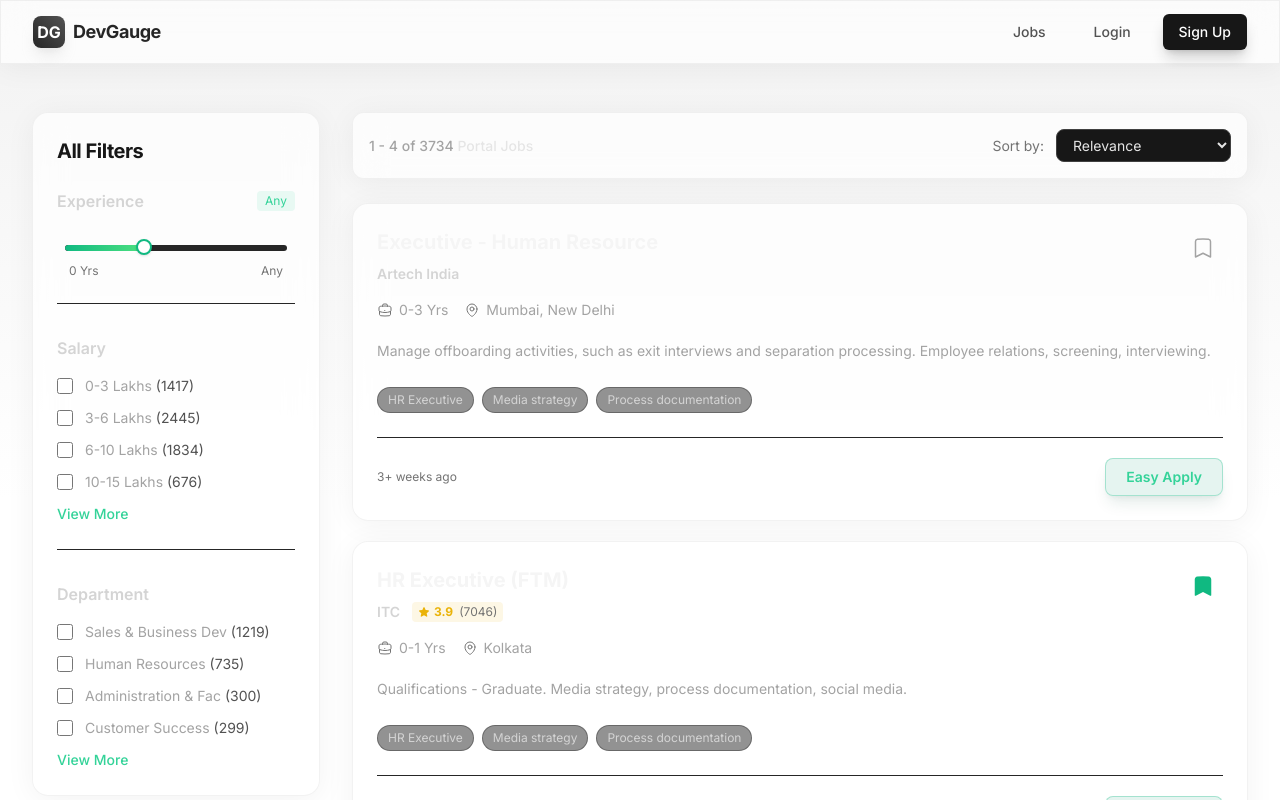
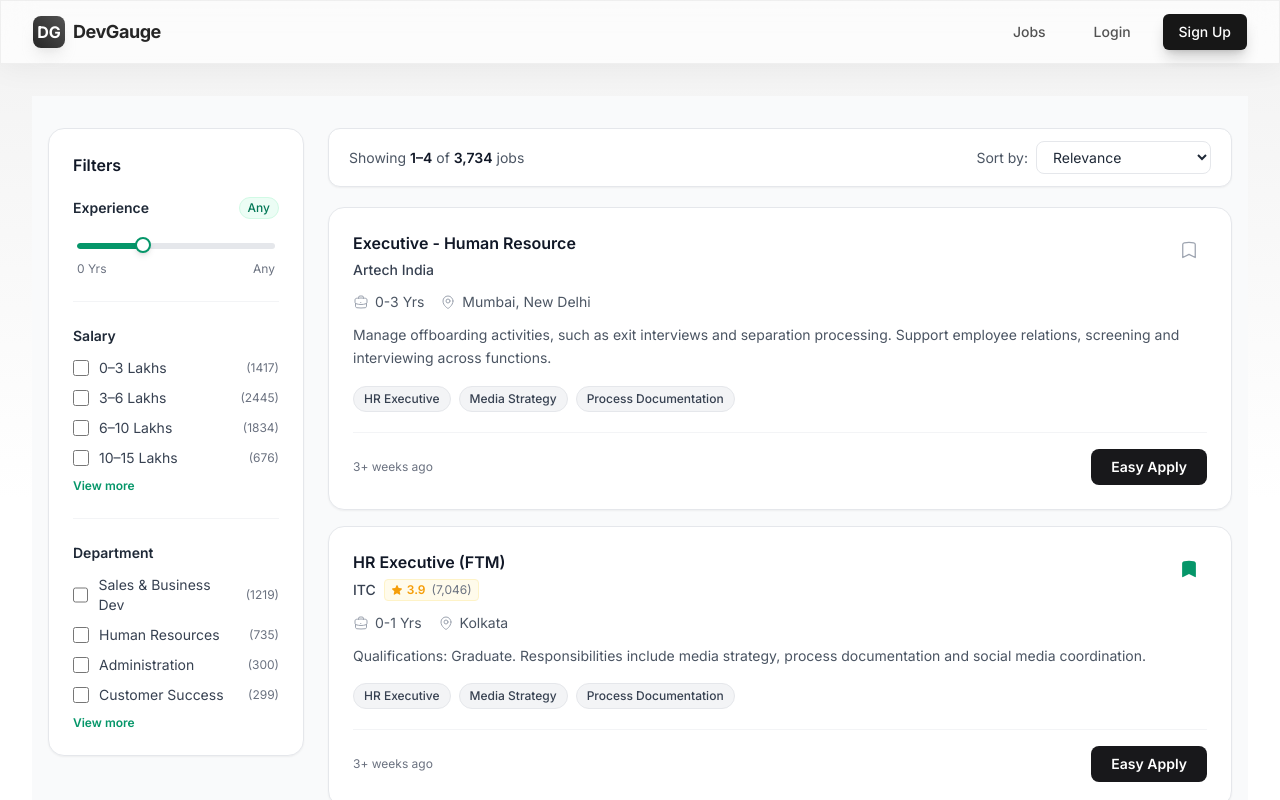
Before and after one commit to Akp2636/DevGauge, a Next.js app in the folder frontend/: page /jobs in a window 1280 px wide. Shown: the top 800 px of the page. Built offline with nearby package versions, Linux system fonts and the light colour scheme.

Commit message:
feat: Redesign jobs listing page to professional LinkedIn-style light theme

```diff
--- a/frontend/src/app/jobs/page.tsx
+++ b/frontend/src/app/jobs/page.tsx
@@ -10,11 +10,10 @@ const DEMO_JOBS = [
         company: "Artech India",
         experience: "0-3 Yrs",
         location: "Mumbai, New Delhi",
-        description: "Manage offboarding activities, such as exit interviews and separation processing. Employee relations, screening, interviewing.",
-        tags: ["HR Executive", "Media strategy", "Process documentation"],
+        description: "Manage offboarding activities, such as exit interviews and separation processing. Support employee relations, screening and interviewing across functions.",
+        tags: ["HR Executive", "Media Strategy", "Process Documentation"],
         posted: "3+ weeks ago",
         featured: false,
-        saved: false,
     },
     {
         id: 2,
@@ -24,11 +23,10 @@ const DEMO_JOBS = [
         reviews: 7046,
         experience: "0-1 Yrs",
         location: "Kolkata",
-        description: "Qualifications - Graduate. Media strategy, process documentation, social media.",
-        tags: ["HR Executive", "Media strategy", "Process documentation"],
+        description: "Qualifications: Graduate. Responsibilities include media strategy, process documentation and social media coordination.",
+        tags: ["HR Executive", "Media Strategy", "Process Documentation"],
         posted: "3+ weeks ago",
         featured: false,
-        saved: true,
     },
     {
         id: 3,
@@ -37,117 +35,136 @@ const DEMO_JOBS = [
         rating: 3.5,
         experience: "0-5 Yrs",
         location: "Kolkata, Bhubaneswar",
-        description: "Drive sales initiatives, build client relationships, manage distribution channels efficiently.",
+        description: "Drive sales initiatives, build lasting client relationships, and manage distribution channels efficiently across assigned territories.",
         tags: ["Sales Strategy", "Channel Management"],
         posted: "2 weeks ago",
         featured: true,
-        saved: false,
     },
     {
         id: 4,
-        title: "Frontend Developer - React",
+        title: "Frontend Developer — React",
         company: "TechNova Solutions",
         rating: 4.2,
+        reviews: 312,
         experience: "2-5 Yrs",
-        location: "Remote, Bangalore",
-        description: "Build robust user interfaces using modern React, TailwindCSS. Ensure high performance and responsiveness.",
+        location: "Remote · Bangalore",
+        description: "Build robust user interfaces using modern React and TypeScript. Ensure high performance, accessibility, and responsiveness across all platforms.",
         tags: ["React", "TypeScript", "Tailwind CSS"],
         posted: "2 days ago",
         featured: true,
-        saved: false,
-    }
+    },
+];
+
+const SALARY_OPTIONS = [
+    { label: "0–3 Lakhs", count: 1417 },
+    { label: "3–6 Lakhs", count: 2445 },
+    { label: "6–10 Lakhs", count: 1834 },
+    { label: "10–15 Lakhs", count: 676 },
+];
+
+const DEPARTMENT_OPTIONS = [
+    { label: "Sales & Business Dev", count: 1219 },
+    { label: "Human Resources", count: 735 },
+    { label: "Administration", count: 300 },
+    { label: "Customer Success", count: 299 },
 ];
 
 export default function JobsPage() {
     const [savedJobs, setSavedJobs] = useState<number[]>([2]);
 
     const toggleSave = (id: number) => {
-        if (savedJobs.includes(id)) {
-            setSavedJobs(savedJobs.filter(jobId => jobId !== id));
-        } else {
-            setSavedJobs([...savedJobs, id]);
-        }
+        setSavedJobs(prev =>
+            prev.includes(id) ? prev.filter(j => j !== id) : [...prev, id]
+        );
     };
 
     return (
-        <div className="flex flex-col lg:flex-row gap-8 min-h-screen py-8 pt-4 animate-in fade-in duration-700">
+        <div
+            className="min-h-screen px-4 py-8"
+            style={{ background: '#f9fafb' }}
+        >
+            <div className="max-w-7xl mx-auto flex flex-col lg:flex-row gap-6 animate-in fade-in duration-500">
 
-            {/* Sidebar Filters */}
-            <aside className="w-full lg:w-72 flex-shrink-0 space-y-6">
-                <div className="glass p-6 rounded-2xl border border-neutral-800">
-                    <h2 className="text-xl font-bold mb-6 tracking-tight">All Filters</h2>
+                {/* ── Sidebar ── */}
+                <aside className="w-full lg:w-64 flex-shrink-0">
+                    <div className="bg-white rounded-2xl border border-gray-200 shadow-sm p-6 sticky top-20">
+                        <h2 className="text-base font-semibold text-gray-900 mb-5">Filters</h2>
 
-                    {/* Experience Filter */}
-                    <div className="mb-8 border-b border-neutral-800 pb-6">
-                        <h3 className="font-semibold mb-4 text-neutral-300 flex justify-between items-center">
-                            Experience
-                            <span className="text-xs font-normal text-emerald-400 bg-emerald-400/10 px-2 py-0.5 rounded">Any</span>
-                        </h3>
-                        <div className="relative pt-4 px-2">
-                            <div className="h-1.5 w-full bg-neutral-800 rounded-full overflow-hidden">
-                                <div className="h-full bg-gradient-to-r from-emerald-500 to-green-400 w-1/3 rounded-full"></div>
+                        {/* Experience */}
+                        <div className="mb-6 pb-6 border-b border-gray-100">
+                            <div className="flex items-center justify-between mb-3">
+                                <h3 className="text-sm font-semibold text-gray-800">Experience</h3>
+                                <span className="text-xs font-medium text-emerald-700 bg-emerald-50 border border-emerald-100 px-2 py-0.5 rounded-full">Any</span>
                             </div>
-                            <div className="absolute top-2.5 left-1/3 w-4 h-4 bg-white rounded-full shadow border-2 border-emerald-500 cursor-pointer"></div>
-                            <div className="flex justify-between text-xs text-neutral-500 mt-3 px-1">
+                            <div className="relative pt-3 px-1">
+                                <div className="h-1.5 w-full bg-gray-200 rounded-full overflow-hidden">
+                                    <div className="h-full bg-emerald-600 w-1/3 rounded-full" />
+                                </div>
+                                <div className="absolute top-1.5 left-[calc(33%-6px)] w-4 h-4 bg-white rounded-full shadow-md border-2 border-emerald-600 cursor-pointer" />
+                                <div className="flex justify-between text-xs text-gray-500 mt-3">
                                     <span>0 Yrs</span>
                                     <span>Any</span>
                                 </div>
                             </div>
                         </div>
 
-                    {/* Salary Filter */}
-                    <div className="mb-8 border-b border-neutral-800 pb-6">
-                        <h3 className="font-semibold mb-4 text-neutral-300">Salary</h3>
-                        <div className="space-y-3">
-                            {[
-                                { label: "0-3 Lakhs", count: 1417 },
-                                { label: "3-6 Lakhs", count: 2445 },
-                                { label: "6-10 Lakhs", count: 1834 },
-                                { label: "10-15 Lakhs", count: 676 },
-                            ].map((item, i) => (
-                                <label key={i} className="flex items-center gap-3 cursor-pointer group">
-                                    <input type="checkbox" className="w-4 h-4 rounded border-neutral-700 bg-neutral-900 text-emerald-500 focus:ring-emerald-500 focus:ring-offset-neutral-900 accent-emerald-500" />
-                                    <span className="text-sm text-neutral-400 group-hover:text-neutral-200 transition-colors">
-                                        {item.label} <span className="text-neutral-600">({item.count})</span>
+                        {/* Salary */}
+                        <div className="mb-6 pb-6 border-b border-gray-100">
+                            <h3 className="text-sm font-semibold text-gray-800 mb-3">Salary</h3>
+                            <div className="space-y-2.5">
+                                {SALARY_OPTIONS.map((item, i) => (
+                                    <label key={i} className="flex items-center gap-2.5 cursor-pointer group">
+                                        <input
+                                            type="checkbox"
+                                            className="w-4 h-4 rounded border-gray-300 text-emerald-600 accent-emerald-600 focus:ring-emerald-500"
+                                        />
+                                        <span className="text-sm text-gray-700 group-hover:text-gray-900 transition-colors">
+                                            {item.label}
                                         </span>
+                                        <span className="text-xs text-gray-500 ml-auto">({item.count})</span>
                                     </label>
                                 ))}
-                            <button className="text-emerald-400 text-sm font-medium hover:text-emerald-300 transition-colors mt-2">View More</button>
+                                <button className="text-emerald-600 text-xs font-semibold hover:text-emerald-700 transition-colors mt-1 block">
+                                    View more
+                                </button>
                             </div>
                         </div>
 
-                    {/* Department Filter */}
+                        {/* Department */}
                         <div>
-                        <h3 className="font-semibold mb-4 text-neutral-300">Department</h3>
-                        <div className="space-y-3">
-                            {[
-                                { label: "Sales & Business Dev", count: 1219 },
-                                { label: "Human Resources", count: 735 },
-                                { label: "Administration & Fac", count: 300 },
-                                { label: "Customer Success", count: 299 },
-                            ].map((item, i) => (
-                                <label key={i} className="flex items-center gap-3 cursor-pointer group">
-                                    <input type="checkbox" className="w-4 h-4 rounded border-neutral-700 bg-neutral-900 text-emerald-500 focus:ring-emerald-500 focus:ring-offset-neutral-900 accent-emerald-500" />
-                                    <span className="text-sm text-neutral-400 group-hover:text-neutral-200 transition-colors">
-                                        {item.label} <span className="text-neutral-600">({item.count})</span>
+                            <h3 className="text-sm font-semibold text-gray-800 mb-3">Department</h3>
+                            <div className="space-y-2.5">
+                                {DEPARTMENT_OPTIONS.map((item, i) => (
+                                    <label key={i} className="flex items-center gap-2.5 cursor-pointer group">
+                                        <input
+                                            type="checkbox"
+                                            className="w-4 h-4 rounded border-gray-300 text-emerald-600 accent-emerald-600 focus:ring-emerald-500"
+                                        />
+                                        <span className="text-sm text-gray-700 group-hover:text-gray-900 transition-colors">
+                                            {item.label}
                                         </span>
+                                        <span className="text-xs text-gray-500 ml-auto">({item.count})</span>
                                     </label>
                                 ))}
-                            <button className="text-emerald-400 text-sm font-medium hover:text-emerald-300 transition-colors mt-2">View More</button>
+                                <button className="text-emerald-600 text-xs font-semibold hover:text-emerald-700 transition-colors mt-1 block">
+                                    View more
+                                </button>
                             </div>
                         </div>
                     </div>
                 </aside>
 
-            {/* Main Content Area */}
-            <main className="flex-1 space-y-4">
-                <div className="flex flex-col sm:flex-row justify-between items-start sm:items-center p-4 glass rounded-xl border border-neutral-800 mb-6 gap-4">
-                    <p className="text-sm text-neutral-400 font-medium">
-                        1 - 4 of 3734 <span className="text-neutral-200">Portal Jobs</span>
+                {/* ── Main ── */}
+                <main className="flex-1 min-w-0">
+                    {/* Results bar */}
+                    <div className="flex flex-col sm:flex-row justify-between items-start sm:items-center bg-white border border-gray-200 rounded-xl shadow-sm px-5 py-3 mb-5 gap-3">
+                        <p className="text-sm text-gray-600">
+                            Showing <span className="font-semibold text-gray-900">1–4</span> of{' '}
+                            <span className="font-semibold text-gray-900">3,734</span> jobs
                         </p>
-                    <div className="flex items-center gap-3">
-                        <span className="text-sm text-neutral-500">Sort by:</span>
-                        <select className="bg-neutral-900 border border-neutral-700 text-sm rounded-lg px-3 py-1.5 focus:outline-none focus:border-emerald-500 text-neutral-200 cursor-pointer">
+                        <div className="flex items-center gap-2">
+                            <span className="text-sm text-gray-600">Sort by:</span>
+                            <select className="text-sm border border-gray-200 bg-white text-gray-800 rounded-lg px-3 py-1.5 outline-none focus:border-emerald-500 focus:ring-2 focus:ring-emerald-500/10 cursor-pointer">
                                 <option>Relevance</option>
                                 <option>Date Posted</option>
                                 <option>Salary: High to Low</option>
@@ -155,72 +172,87 @@ export default function JobsPage() {
                         </div>
                     </div>
 
-                {/* Job List */}
-                <div className="space-y-5">
+                    {/* Job Cards */}
+                    <div className="space-y-4">
                         {DEMO_JOBS.map((job) => (
-                        <div key={job.id} className="relative group glass p-6 rounded-2xl border border-neutral-800 hover:border-neutral-600 transition-all duration-300 hover:-translate-y-1 hover:shadow-[0_8px_30px_rgb(0,0,0,0.12)] hover:shadow-emerald-900/20">
-
-                            {/* Featured Badge */}
+                            <div
+                                key={job.id}
+                                className="relative bg-white rounded-2xl border border-gray-200 shadow-sm hover:shadow-md hover:border-gray-300 hover:-translate-y-0.5 transition-all duration-200 p-6 group"
+                            >
+                                {/* Featured badge */}
                                 {job.featured && (
-                                <div className="absolute top-0 right-8 -translate-y-1/2 bg-gradient-to-r from-emerald-500 to-cyan-500 text-white text-[10px] font-bold px-3 py-1 rounded-full shadow-lg">
+                                    <div className="absolute top-0 right-6 -translate-y-1/2 bg-zinc-900 text-white text-[10px] font-bold tracking-wider px-3 py-1 rounded-full shadow-sm">
                                         FEATURED
                                     </div>
                                 )}
 
-                            <div className="flex justify-between items-start mb-4">
-                                <div>
-                                    <h2 className="text-xl font-bold text-neutral-100 group-hover:text-emerald-400 transition-colors cursor-pointer mb-2">
+                                {/* Card header */}
+                                <div className="flex justify-between items-start gap-4 mb-3">
+                                    <div className="flex-1 min-w-0">
+                                        <h2 className="text-base font-semibold text-gray-900 group-hover:text-emerald-700 transition-colors cursor-pointer leading-snug mb-1.5 truncate">
                                             {job.title}
                                         </h2>
-                                    <div className="flex items-center gap-3 text-sm text-neutral-400">
-                                        <span className="font-semibold text-neutral-300">{job.company}</span>
+                                        <div className="flex items-center gap-2 flex-wrap">
+                                            <span className="text-sm font-medium text-gray-700">{job.company}</span>
                                             {job.rating && (
-                                            <div className="flex items-center gap-1 text-yellow-500 bg-yellow-500/10 px-1.5 py-0.5 rounded text-xs font-bold">
+                                                <div className="flex items-center gap-1 text-amber-500 bg-amber-50 border border-amber-100 px-1.5 py-0.5 rounded text-xs font-semibold">
                                                     <StarIcon className="w-3 h-3" />
-                                                {job.rating} {job.reviews && <span className="text-neutral-500 font-normal ml-0.5">({job.reviews})</span>}
+                                                    {job.rating}
+                                                    {job.reviews && (
+                                                        <span className="text-gray-500 font-normal ml-0.5">({job.reviews.toLocaleString()})</span>
+                                                    )}
                                                 </div>
                                             )}
                                         </div>
                                     </div>
-                                {/* Save Button */}
+
+                                    {/* Save button */}
                                     <button
                                         onClick={() => toggleSave(job.id)}
-                                    className="p-2 rounded-full hover:bg-neutral-800 text-neutral-400 hover:text-emerald-400 transition-colors"
+                                        className="p-2 rounded-lg hover:bg-gray-100 text-gray-400 hover:text-gray-700 transition-colors flex-shrink-0"
+                                        title={savedJobs.includes(job.id) ? 'Unsave job' : 'Save job'}
                                     >
                                         {savedJobs.includes(job.id) ? (
-                                        <BookmarkSolidIcon className="w-6 h-6 text-emerald-500" />
+                                            <BookmarkSolidIcon className="w-5 h-5 text-emerald-600" />
                                         ) : (
-                                        <BookmarkIcon className="w-6 h-6" />
+                                            <BookmarkIcon className="w-5 h-5" />
                                         )}
                                     </button>
                                 </div>
 
-                            <div className="flex flex-wrap gap-4 text-sm text-neutral-400 mb-5">
+                                {/* Meta info */}
+                                <div className="flex flex-wrap gap-4 text-sm text-gray-600 mb-3">
                                     <div className="flex items-center gap-1.5">
-                                    <BriefcaseIcon className="w-4 h-4 text-neutral-500" />
+                                        <BriefcaseIcon className="w-4 h-4 text-gray-400" />
                                         {job.experience}
                                     </div>
                                     <div className="flex items-center gap-1.5">
-                                    <MapPinIcon className="w-4 h-4 text-neutral-500" />
+                                        <MapPinIcon className="w-4 h-4 text-gray-400" />
                                         {job.location}
                                     </div>
                                 </div>
 
-                            <p className="text-sm text-neutral-400 leading-relaxed mb-6 line-clamp-2">
+                                {/* Description */}
+                                <p className="text-sm text-gray-600 leading-relaxed mb-4 line-clamp-2">
                                     {job.description}
                                 </p>
 
-                            <div className="flex items-center gap-2 mb-6 flex-wrap">
+                                {/* Tags */}
+                                <div className="flex items-center gap-2 flex-wrap mb-5">
                                     {job.tags.map((tag, i) => (
-                                    <span key={i} className="text-xs px-2.5 py-1 rounded-full bg-neutral-800/50 text-neutral-300 border border-neutral-700/50">
+                                        <span
+                                            key={i}
+                                            className="text-xs font-medium px-2.5 py-1 rounded-full bg-gray-100 text-gray-700 border border-gray-200"
+                                        >
                                             {tag}
                                         </span>
                                     ))}
                                 </div>
 
-                            <div className="flex justify-between items-center pt-5 border-t border-neutral-800">
-                                <span className="text-xs text-neutral-500">{job.posted}</span>
-                                <button className="px-5 py-2 bg-emerald-600/10 hover:bg-emerald-600 border border-emerald-500/30 hover:border-emerald-500 text-emerald-400 hover:text-white rounded-lg text-sm font-semibold transition-all shadow-lg shadow-emerald-900/10 hover:shadow-emerald-600/20 active:scale-95">
+                                {/* Footer */}
+                                <div className="flex justify-between items-center pt-4 border-t border-gray-100">
+                                    <span className="text-xs text-gray-500">{job.posted}</span>
+                                    <button className="px-5 py-2 bg-zinc-900 hover:bg-zinc-800 text-white text-sm font-semibold rounded-lg transition-all duration-150 hover:-translate-y-0.5 hover:shadow-md active:translate-y-0">
                                         Easy Apply
                                     </button>
                                 </div>
@@ -229,5 +261,6 @@ export default function JobsPage() {
                     </div>
                 </main>
             </div>
+        </div>
     );
 }
```
Lines whose indentation alone changed are shown as unchanged.
